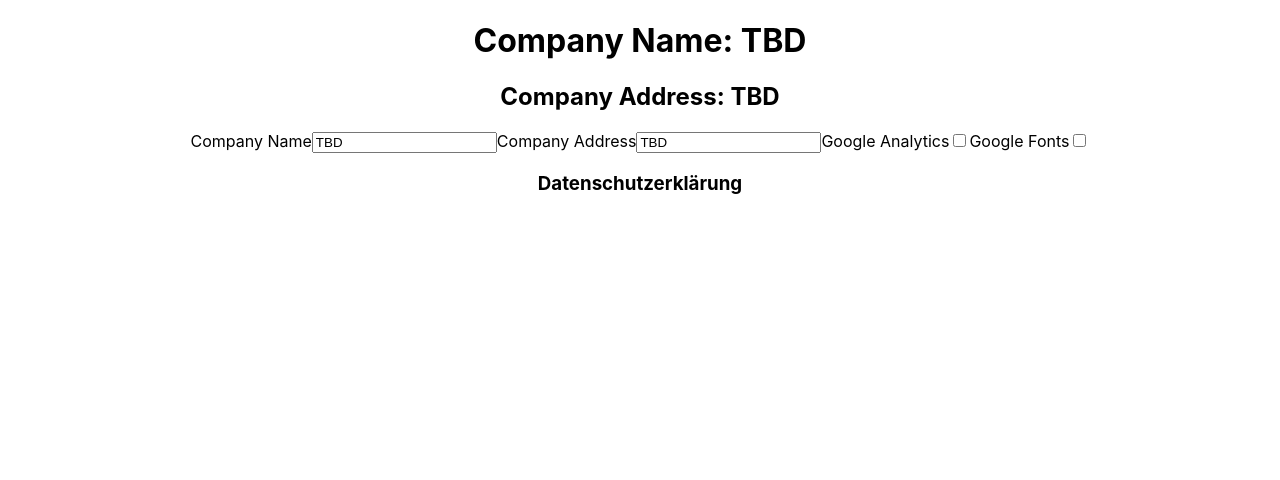
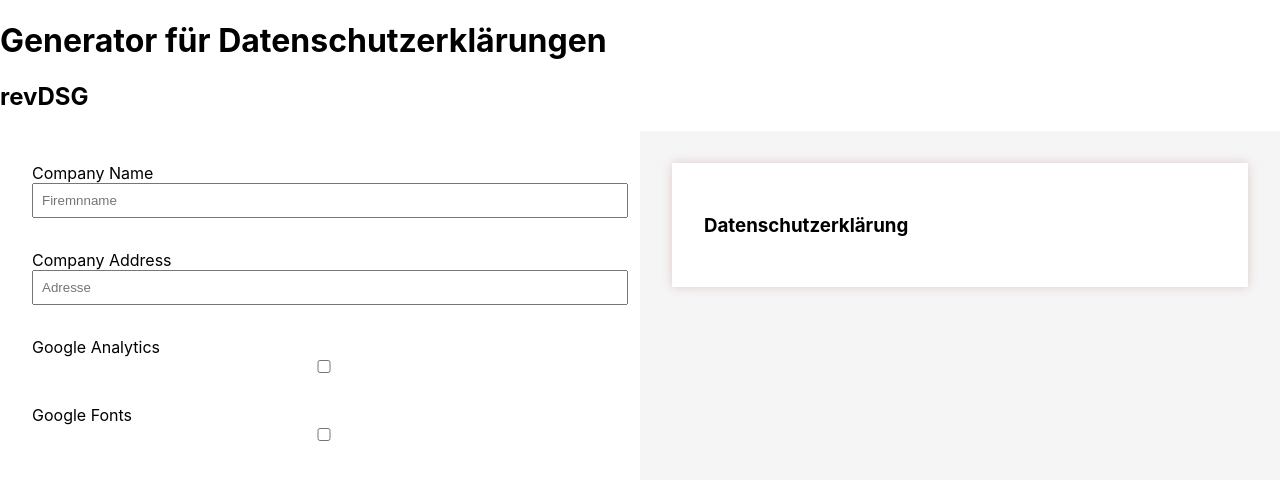
Before and after one commit to belibasCH/datenschutzCH, a React (Create React App) app: page / in a window 1280 px wide. Shown: the top 480 px of the page. Built offline with nearby package versions, Linux system fonts and the light colour scheme.

Commit message:
add Components

```diff
--- a/src/App.css
+++ b/src/App.css
@@ -1,38 +1,28 @@
-.App {
-  text-align: center;
+* {
+  --default-gap: 2rem;
 }
-
-.App-logo {
-  height: 40vmin;
-  pointer-events: none;
+main {
+  display: flex;
+  width: 100%;
 }
-
-@media (prefers-reduced-motion: no-preference) {
-  .App-logo {
-    animation: App-logo-spin infinite 20s linear;
-  }
+main form {
+  width: 50%;
+  padding: var(--default-gap);
 }
-
-.App-header {
-  background-color: #282c34;
-  min-height: 100vh;
-  display: flex;
-  flex-direction: column;
-  align-items: center;
-  justify-content: center;
-  font-size: calc(10px + 2vmin);
-  color: white;
+main form input {
+  width: 100%;
+  padding: 0.5rem;
+  margin-bottom: var(--default-gap);
 }
-
-.App-link {
-  color: #61dafb;
+main .datenschutz-container {
+  width: 50%;
+  padding: var(--default-gap);
+  background-color: #f5f5f5;
+  overflow-y: scroll;
 }
-
-@keyframes App-logo-spin {
-  from {
-    transform: rotate(0deg);
-  }
-  to {
-    transform: rotate(360deg);
-  }
+.datenschutz-document{
+  padding: var(--default-gap);
+  background-color: white;
+  box-shadow: 0 0 10px rgba(144, 34, 34, 0.2);
+  ;
 }
--- a/src/App.js
+++ b/src/App.js
@@ -1,41 +1,61 @@
 import logo from './logo.svg';
 import './App.css';
 import { useState } from 'react';
-import Datenschutzerklarung from './components/Datenschutzerklaerung';
+import Datenschutzerklaerung from './components/Datenschutzerklaerung';
 import { DataContext } from './DataContext';
 
 const App = () => {
   App.defaultProps = {
     data : {
-    companyName: 'TBD',
-    companyAddress: 'TBD',
-    googleAnalaytics: false,
+    companyName: '',
+    companyAddress: '',
+    googleAnalytics: false,
     googleFonts: false
   }
 }
 const [data, setData] = useState(App.defaultProps.data);
 
-
   return (
     <div className="App">
       <DataContext.Provider value={data}>
-
       <header >
-        <h1>Company Name: {data.companyName}</h1>
-        <h2>Company Address: {data.companyAddress}</h2>
+        <h1>Generator für Datenschutzerklärungen</h1>
+        <h2>revDSG</h2>
       </header>
       <main>
         <form>
           <label htmlFor="companyName">Company Name</label>
-          <input type="text" id="companyName" name="companyName" value={data.companyName} onChange={(e) => setData({ ...data, companyName: e.target.value })} />
+          <input
+            type="text"
+            id="companyName"
+            name="companyName"
+            value={data.companyName}
+            placeholder="Firemnname"
+            onChange={(e) => setData({ ...data, companyName: e.target.value })} />
           <label htmlFor="companyAddress">Company Address</label>
-          <input type="text" id="companyAddress" name="companyAddress" value={data.companyAddress} onChange={(e) => setData({ ...data, companyAddress: e.target.value })} />
+          <input
+            type="text"
+            id="companyAddress"
+            name="companyAddress"
+            value={data.companyAddress}
+            placeholder="Adresse"
+            onChange={(e) => setData({ ...data, companyAddress: e.target.value })} />
           <label htmlFor="googleAnalaytics">Google Analytics</label>
-          <input type="checkbox" id="googleAnalaytics" name="googleAnalaytics" checked={data.googleAnalaytics} onChange={(e) => setData({ ...data, googleAnalaytics: e.target.checked })} />
+          <input
+            type="checkbox"
+            id="googleAnalaytics"
+            name="googleAnalaytics"
+            checked={data.googleAnalaytics}
+            onChange={(e) => setData({ ...data, googleAnalaytics: e.target.checked })} />
           <label htmlFor="googleFonts">Google Fonts</label>
-          <input type="checkbox" id="googleFonts" name="googleFonts" checked={data.googleFonts} onChange={(e) => setData({ ...data, googleFonts: e.target.checked })} />
+          <input
+            type="checkbox"
+            id="googleFonts"
+            name="googleFonts"
+            checked={data.googleFonts}
+            onChange={(e) => setData({ ...data, googleFonts: e.target.checked })} />
         </form>
-          <Datenschutzerklarung />
+          <Datenschutzerklaerung />
       </main>
       </DataContext.Provider>
     </div>
--- a/src/components/Datenschutzerklaerung.js
+++ b/src/components/Datenschutzerklaerung.js
@@ -1,16 +1,19 @@
 import React from "react";
 import { DataContext } from "../DataContext";
 import { useContext } from "react";
+import GoogleAnalytics from "./GoogleAnalytics";
+import GoogleFonts from "./GoogleFonts";
 
-const Datenschutzerklarung = () => {
+const Datenschutzerklaerung = () => {
     const context = useContext(DataContext);
     return (
-        <div className='dataenschutz-container'>
+        <div className='datenschutz-container'>
+            <div className='datenschutz-document'>
             <h3>Datenschutzerklärung</h3>
-            {context.googleAnalaytics && <p>Google Analytics is enabled</p>}
-            {context.googleFonts && <p>Google Fonts is enabled</p>}
-
+            {context.googleAnalaytics && <GoogleAnalytics/>}
+            {context.googleFonts && <GoogleFonts/>}
+         </div>
          </div>
     );
 };
-export default Datenschutzerklarung;
+export default Datenschutzerklaerung;
--- /dev/null
+++ b/src/components/GoogleAnalytics.js
@@ -0,0 +1,14 @@
+import React from "react";
+import { DataContext } from "../DataContext";
+import { useContext } from "react";
+
+const GoogleAnalytics = () => {
+    const context = useContext(DataContext);
+    return (
+        <div className='datenschutz-element'>
+            <h2>Google Analytics</h2>
+         </div>
+    );
+
+};
+export default GoogleAnalytics;
--- /dev/null
+++ b/src/components/GoogleFonts.js
@@ -0,0 +1,13 @@
+import React from "react";
+import { DataContext } from "../DataContext";
+import { useContext } from "react";
+
+const GoogleFonts = () => {
+    const context = useContext(DataContext);
+    return (
+        <div className='datenschutz-element'>
+            <h2>Google Fonts</h2>
+         </div>
+    );
+};
+export default GoogleFonts;
```
